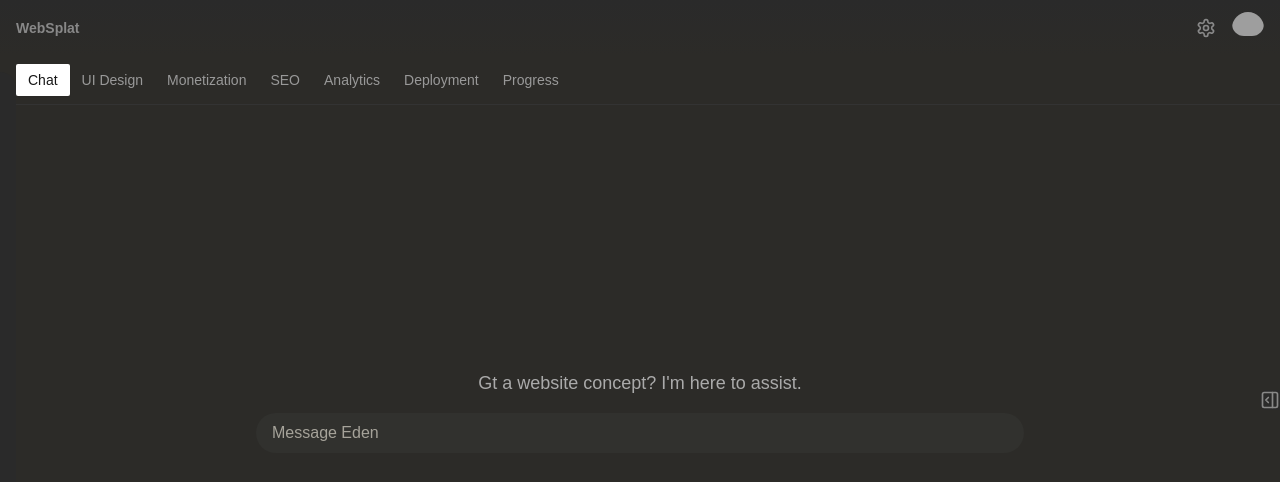
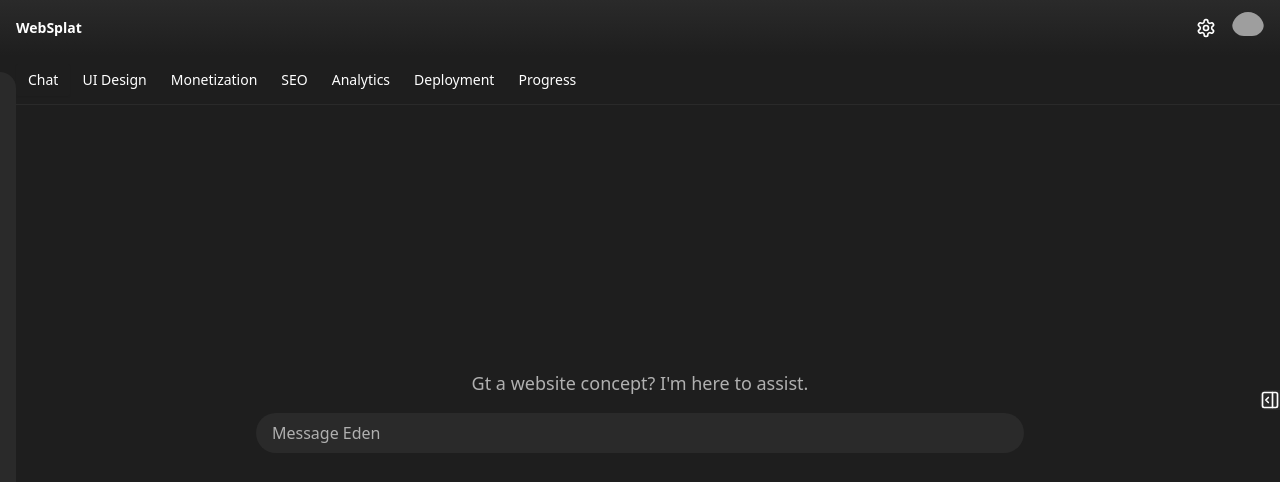
Before and after one commit to paradiselabs-ai/WebSplat, a Next.js app in the folder frontend/: page / in a window 1280 px wide. Shown: the top 482 px of the page. Built offline with nearby package versions, Linux system fonts and the light colour scheme; grey boxes are pictures that could not be loaded.

Commit message:
Updated Color Pallete
Changed the Color Pallete

```diff
--- a/frontend/src/app/globals.css
+++ b/frontend/src/app/globals.css
@@ -3,21 +3,66 @@
 @tailwind utilities;
 
 :root {
-  --background: #ffffff;
-  --foreground: #171717;
-}
-
-@media (prefers-color-scheme: dark) {
-  :root {
-    --background: #0a0a0a;
-    --foreground: #ededed;
-  }
+  --background: #1E1E1E;
+  --background-secondary: #2A2A2A;
+  --background-nav: #1A2333;
+  --foreground: #FFFFFF;
+  --foreground-secondary: #B0B0B0;
+  --accent-orange: #F0783C;
+  --accent-purple: #4A4794;
+  --success: #4CAF50;
+  --error: #F44336;
 }
 
 body {
   color: var(--foreground);
   background: var(--background);
-  font-family: Arial, Helvetica, sans-serif;
+  font-family: 'Geist', Arial, sans-serif;
+}
+
+@layer base {
+  h1, h2, h3, h4, h5, h6 {
+    color: var(--foreground);
+  }
+
+  p {
+    color: var(--foreground-secondary);
+  }
+
+  a {
+    color: var(--accent-orange);
+    transition: color 0.3s ease;
+  }
+
+  a:hover {
+    color: color-mix(in srgb, var(--accent-orange) 85%, white);
+  }
+}
+
+@layer components {
+  .btn {
+    @apply px-4 py-2 rounded transition-colors duration-300;
+  }
+
+  .btn-primary {
+    @apply bg-[var(--accent-orange)] text-white hover:bg-[color-mix(in_srgb,var(--accent-orange)_85%,white)];
+  }
+
+  .btn-secondary {
+    @apply bg-[var(--accent-purple)] text-white hover:bg-[color-mix(in_srgb,var(--accent-purple)_85%,white)];
+  }
+
+  .card {
+    @apply bg-[var(--background-secondary)] rounded-lg p-4 shadow-md;
+  }
+
+  .nav-item {
+    @apply bg-[var(--background-nav)] px-3 py-2 rounded transition-colors duration-300;
+  }
+
+  .nav-item:hover {
+    @apply bg-[color-mix(in_srgb,var(--background-nav)_85%,white)];
+  }
 }
 
 @layer utilities {
@@ -25,3 +70,17 @@ body {
     text-wrap: balance;
   }
 }
+
+@font-face {
+  font-family: 'Geist';
+  src: url('/fonts/GeistVF.woff') format('woff');
+  font-weight: 100 900;
+  font-style: normal;
+}
+
+@font-face {
+  font-family: 'Geist Mono';
+  src: url('/fonts/GeistMonoVF.woff') format('woff');
+  font-weight: 100 900;
+  font-style: normal;
+}
--- a/frontend/src/app/layout.tsx
+++ b/frontend/src/app/layout.tsx
@@ -14,8 +14,8 @@ const geistMono = localFont({
 });
 
 export const metadata: Metadata = {
-  title: "Create Next App",
-  description: "Generated by create next app",
+  title: "WebSplat",
+  description: "AI-powered website generation tool",
 };
 
 export default function RootLayout({
@@ -26,9 +26,11 @@ export default function RootLayout({
   return (
     <html lang="en">
       <body
-        className={`${geistSans.variable} ${geistMono.variable} antialiased`}
+        className={`${geistSans.variable} ${geistMono.variable} font-sans antialiased bg-[var(--background)] text-[var(--foreground)]`}
       >
-        {children}
+        <div className="min-h-screen flex flex-col">
+          {children}
+        </div>
       </body>
     </html>
   );
--- a/frontend/src/app/page.tsx
+++ b/frontend/src/app/page.tsx
@@ -1,6 +1,6 @@
 import { Metadata } from 'next';
 import WebSplatInterface from '../components/WebSplatInterface';
-import ErrorBoundary from '../components/ErrorBoundary'; // You'd need to create this component
+import ErrorBoundary from '../components/ErrorBoundary';
 
 export const metadata: Metadata = {
   title: 'WebSplat - AI-Powered Web Development',
@@ -10,17 +10,7 @@ export const metadata: Metadata = {
 export default function Home() {
   return (
     <ErrorBoundary>
-      <main className="min-h-screen">
-        <WebSplatInterface />
-      </main>
+      <WebSplatInterface />
     </ErrorBoundary>
   );
 }
-
-// If you need server-side data fetching, you can add it like this:
-// export async function getServerSideProps(context) {
-//   // Fetch data
-//   return {
-//     props: {}, // will be passed to the page component as props
-//   }
-// }
--- a/frontend/src/components/WebSplatInterface.tsx
+++ b/frontend/src/components/WebSplatInterface.tsx
@@ -34,9 +34,9 @@ const MinimalAutonomyControl: React.FC<{
         max="100"
         value={value}
         onChange={(e) => onChange(parseInt(e.target.value))}
-        className="w-full h-2 bg-orange-200 rounded-full appearance-none cursor-pointer"
+        className="w-full h-2 bg-[var(--background-secondary)] rounded-full appearance-none cursor-pointer"
         style={{
-          background: `linear-gradient(to right, #FFA500 0%, #FFA500 ${value}%, #E5E5E5 ${value}%, #E5E5E5 100%)`,
+          background: `linear-gradient(to right, var(--accent-orange) 0%, var(--accent-orange) ${value}%, var(--background-secondary) ${value}%, var(--background-secondary) 100%)`,
         }}
       />
       <input
@@ -45,7 +45,7 @@ const MinimalAutonomyControl: React.FC<{
         max="100"
         value={value}
         onChange={(e) => onChange(parseInt(e.target.value))}
-        className="w-12 text-center bg-transparent border border-gray-300 rounded"
+        className="w-12 text-center bg-transparent border border-[var(--background-secondary)] rounded text-[var(--foreground)]"
       />
     </div>
   );
@@ -54,7 +54,7 @@ const MinimalAutonomyControl: React.FC<{
 const LivePreview: React.FC<{ html: string; mode: PreviewMode }> = ({ html, mode }) => {
   return (
     <div className={`w-full h-full overflow-auto ${mode === 'mobile' ? 'max-w-[375px] mx-auto' : ''}`}>
-      <div className={`border-2 border-[#444444] rounded-lg overflow-hidden ${mode === 'mobile' ? 'w-[375px] h-[667px]' : 'w-full h-full'}`}>
+      <div className={`border-2 border-[var(--background-secondary)] rounded-lg overflow-hidden ${mode === 'mobile' ? 'w-[375px] h-[667px]' : 'w-full h-full'}`}>
         <iframe
           srcDoc={html}
           title="Live Preview"
@@ -89,7 +89,7 @@ const TypewriterText: React.FC<{ text: string }> = ({ text }) => {
     };
   }, [text]);
 
-  return <p className="text-[#AAAAAA] text-lg">{displayText}</p>;
+  return <p className="text-[var(--foreground-secondary)] text-lg">{displayText}</p>;
 };
 
 const WebSplatInterface: React.FC = () => {
@@ -227,11 +227,11 @@ const WebSplatInterface: React.FC = () => {
   };
 
   return (
-    <div className="h-screen flex flex-col bg-[#2C2B28] text-[#888888]">
+    <div className="h-screen flex flex-col bg-[var(--background)] text-[var(--foreground)]">
       {/* Top Bar */}
-      <header className="h-14 flex items-center justify-between px-4 z-10 bg-gradient-to-b from-[#2A2A2A] to-[#2C2B28]">
+      <header className="h-14 flex items-center justify-between px-4 z-10 bg-gradient-to-b from-[var(--background-secondary)] to-[var(--background)]">
         <div className="flex items-center space-x-4">
-          <span className="text-sm font-semibold text-[#888888]">WebSplat</span>
+          <span className="text-sm font-semibold text-[var(--foreground)]">WebSplat</span>
         </div>
         <div className="flex-1 flex justify-center items-center">
           {!isFirstInteraction && (
@@ -240,7 +240,7 @@ const WebSplatInterface: React.FC = () => {
                 value={projectName}
                 onChange={handleProjectNameChange}
                 onBlur={handleProjectNameBlur}
-                className="max-w-xs text-center bg-transparent border-none text-[#888888] focus:ring-0"
+                className="max-w-xs text-center bg-transparent border-none text-[var(--foreground)] focus:ring-0"
                 autoFocus
               />
             ) : (
@@ -250,7 +250,7 @@ const WebSplatInterface: React.FC = () => {
                 onMouseLeave={() => setIsHoveringProjectName(false)}
               >
                 <h1
-                  className={`text-xl font-bold text-[#888888] cursor-pointer hover:text-[#AAAAAA] transition-colors duration-300 ${projectName === 'Untitled Project' ? 'animate-pulse' : ''}`}
+                  className={`text-xl font-bold text-[var(--foreground)] cursor-pointer hover:text-[var(--foreground-secondary)] transition-colors duration-300 ${projectName === 'Untitled Project' ? 'animate-pulse' : ''}`}
                   onClick={() => setIsEditingProjectName(true)}
                 >
                   {projectName}
@@ -288,8 +288,8 @@ const WebSplatInterface: React.FC = () => {
         ></div>
 
         {/* Sidebar */}
-        <aside className={`w-64 p-4 flex flex-col bg-[#2A2A2A] text-[#888888] fixed h-[calc(100%-5rem)] mt-4 ml-4 mb-6 rounded-2xl transition-transform duration-300 ease-in-out ${sidebarOpen ? 'translate-x-0' : '-translate-x-full'} z-30`}>
-          <Button className="mb-6 bg-transparent text-[#999999] hover:bg-[#3A3A3A] transition-all duration-300 transform hover:scale-105">
+        <aside className={`w-64 p-4 flex flex-col bg-[var(--background-secondary)] text-[var(--foreground)] fixed h-[calc(100%-5rem)] mt-4 ml-4 mb-6 rounded-2xl transition-transform duration-300 ease-in-out ${sidebarOpen ? 'translate-x-0' : '-translate-x-full'} z-30`}>
+          <Button className="mb-6 bg-transparent text-[var(--foreground)] hover:bg-[var(--background-nav)] transition-all duration-300 transform hover:scale-105">
             <Plus className="mr-2 h-4 w-4" /> New Website
           </Button>
           <ScrollArea className="flex-1">
@@ -298,14 +298,14 @@ const WebSplatInterface: React.FC = () => {
                 <Button
                   key={index}
                   variant="ghost"
-                  className={`w-full justify-start hover:bg-[#3A3A3A] transition-all duration-300 group ${activeView === item.name ? 'bg-[#3A3A3A]' : ''}`}
+                  className={`w-full justify-start hover:bg-[var(--background-nav)] transition-all duration-300 group ${activeView === item.name ? 'bg-[var(--background-nav)]' : ''}`}
                   onClick={() => setActiveView(item.name)}
                 >
                   <div className="flex items-center w-full">
-                    <div className="p-2 rounded-lg mr-3 group-hover:bg-[#4A4A4A] transition-colors duration-300">
-                      <item.icon className="h-5 w-5 text-[#888888] group-hover:text-[#AAAAAA] transition-colors duration-300" />
+                    <div className="p-2 rounded-lg mr-3 group-hover:bg-[var(--background)] transition-colors duration-300">
+                      <item.icon className="h-5 w-5 text-[var(--foreground)] group-hover:text-[var(--foreground-secondary)] transition-colors duration-300" />
                     </div>
-                    <span className="text-[#888888] group-hover:text-[#AAAAAA] transition-colors duration-300 text-sm">{item.name}</span>
+                    <span className="text-[var(--foreground)] group-hover:text-[var(--foreground-secondary)] transition-colors duration-300 text-sm">{item.name}</span>
                   </div>
                 </Button>
               ))}
@@ -323,9 +323,9 @@ const WebSplatInterface: React.FC = () => {
         </aside>
 
         {/* Main Content */}
-        <main className={`flex-1 flex flex-col overflow-hidden bg-[#2C2B28] text-[#999999] transition-all duration-300 ease-in-out ${sidebarOpen ? 'ml-64' : 'ml-0'}`}>
+        <main className={`flex-1 flex flex-col overflow-hidden bg-[var(--background)] text-[var(--foreground)] transition-all duration-300 ease-in-out ${sidebarOpen ? 'ml-64' : 'ml-0'}`}>
           <Tabs value={activeView} onValueChange={setActiveView} className="flex-1 flex flex-col">
-            <TabsList className="justify-start px-4 py-2 border-b border-[#333333]">
+            <TabsList className="justify-start px-4 py-2 border-b border-[var(--background-secondary)]">
               <TabsTrigger value="chat">Chat</TabsTrigger>
               {agentViews.map((view, index) => (
                 <TabsTrigger key={index} value={view.name}>{view.name}</TabsTrigger>
@@ -337,14 +337,14 @@ const WebSplatInterface: React.FC = () => {
                 <div className="w-3/5 max-w-3xl">
                   <ScrollArea className={`h-[calc(100vh-10rem)] mt-4 ${isFirstInteraction ? 'hidden' : ''}`}>
                     {messages.map((message: Message, index: number) => (
-                      <div key={index} className={`mb-4 ${message.role === 'ai' ? 'bg-[#31312E] text-[#F5F4EF] p-3 rounded-2xl' : 'bg-[#21201C] text-[#E5E5E2] p-3 rounded-2xl'}`}>
+                      <div key={index} className={`mb-4 ${message.role === 'ai' ? 'bg-[var(--background-secondary)] text-[var(--foreground)] p-3 rounded-2xl' : 'bg-[var(--background-nav)] text-[var(--foreground)] p-3 rounded-2xl'}`}>
                         <p className={message.role === 'ai' ? 'font-tiempos text-base' : 'font-styrene text-[15px]'}>
                           {message.content}
                         </p>
                       </div>
                     ))}
                     {isTyping && (
-                      <div className="mb-4 bg-[#31312E] text-[#F5F4EF] p-3 rounded-2xl">
+                      <div className="mb-4 bg-[var(--background-secondary)] text-[var(--foreground)] p-3 rounded-2xl">
                         <p className="font-tiempos text-base">{currentAiMessage}</p>
                       </div>
                     )}
@@ -365,13 +365,13 @@ const WebSplatInterface: React.FC = () => {
                       <div className="relative flex-1">
                         <Input
                           placeholder={isFirstInteraction ? "Message Eden" : "Reply to Eden..."}
-                          className="w-full bg-[#31312E] text-[#E5E5E2] rounded-full pl-4 pr-12 py-2 focus:ring-2 focus:ring-[#444444] focus:border-transparent placeholder-[#A6A39A]"
+                          className="w-full bg-[var(--background-secondary)] text-[var(--foreground)] rounded-full pl-4 pr-12 py-2 focus:ring-2 focus:ring-[var(--accent-orange)] focus:border-transparent placeholder-[var(--foreground-secondary)]"
                           value={inputMessage}
                           onChange={(e: ChangeEvent<HTMLInputElement>) => setInputMessage(e.target.value)}
                         />
                         <Button
                           type="submit"
-                          className={`absolute right-1 top-1/2 transform -translate-y-1/2 bg-[#A3512B] text-white hover:bg-[#B5613B] transition-all duration-300 ${isSending ? 'animate-pulse' : ''} rounded-full w-8 h-8 flex items-center justify-center opacity-0 ${inputMessage.trim() !== '' ? 'opacity-100' : ''}`}
+                          className={`absolute right-1 top-1/2 transform -translate-y-1/2 bg-[var(--accent-orange)] text-white hover:bg-[color-mix(in_srgb,var(--accent-orange)_85%,white)] transition-all duration-300 ${isSending ? 'animate-pulse' : ''} rounded-full w-8 h-8 flex items-center justify-center opacity-0 ${inputMessage.trim() !== '' ? 'opacity-100' : ''}`}
                           disabled={isSending || inputMessage.trim() === ''}
                         >
                           <ArrowUp className="h-4 w-4" />
@@ -387,14 +387,14 @@ const WebSplatInterface: React.FC = () => {
                 <h2 className="text-xl font-bold mb-4">{view.name}</h2>
                 <ul className="space-y-2">
                   {view.content.map((item, i) => (
-                    <li key={i} className="bg-[#31312E] p-2 rounded">{item}</li>
+                    <li key={i} className="bg-[var(--background-secondary)] p-2 rounded">{item}</li>
                   ))}
                 </ul>
-                <Button onClick={() => requestStrategyExplanation(view.name)} className="mt-4">
+                <Button onClick={() => requestStrategyExplanation(view.name)} className="mt-4 bg-[var(--accent-purple)] hover:bg-[color-mix(in_srgb,var(--accent-purple)_85%,white)]">
                   Explain {view.name} Strategy
                 </Button>
                 {strategyExplanation && (
-                  <div className="mt-4 bg-[#31312E] p-3 rounded">
+                  <div className="mt-4 bg-[var(--background-secondary)] p-3 rounded">
                     <h3 className="font-bold mb-2">{view.name} Strategy Explanation:</h3>
                     <p>{strategyExplanation}</p>
                   </div>
@@ -403,11 +403,11 @@ const WebSplatInterface: React.FC = () => {
             ))}
             <TabsContent value="progress" className="flex-1 p-4 overflow-auto">
               <h2 className="text-xl font-bold mb-4">Progress Report</h2>
-              <Button onClick={requestProgressReport} className="mb-4">
+              <Button onClick={requestProgressReport} className="mb-4 bg-[var(--accent-orange)] hover:bg-[color-mix(in_srgb,var(--accent-orange)_85%,white)]">
                 Get Progress Report
               </Button>
               {progressReport && (
-                <div className="bg-[#31312E] p-3 rounded">
+                <div className="bg-[var(--background-secondary)] p-3 rounded">
                   <pre className="whitespace-pre-wrap">{progressReport}</pre>
                 </div>
               )}
@@ -420,15 +420,15 @@ const WebSplatInterface: React.FC = () => {
           variant="ghost"
           size="icon"
           onClick={togglePreview}
-          className="fixed top-1/2 right-0 transform -translate-y-1/2 z-40 bg-[#2A2A2A] hover:bg-[#3A3A3A] rounded-l-md"
+          className="fixed top-1/2 right-0 transform -translate-y-1/2 z-40 bg-[var(--background-secondary)] hover:bg-[var(--background-nav)] rounded-l-md"
           title="Toggle Preview"
         >
           <PanelRightOpen className="h-5 w-5" />
         </Button>
 
         {/* Real-time Preview Panel */}
-        <aside className={`fixed inset-0 bg-[#2A2A2A] text-[#888888] transition-transform duration-300 ease-in-out ${previewOpen ? 'translate-x-0' : 'translate-x-full'} z-50`}>
-          <div className="h-14 border-b border-[#333333] flex items-center justify-between px-4">
+        <aside className={`fixed inset-0 bg-[var(--background-secondary)] text-[var(--foreground)] transition-transform duration-300 ease-in-out ${previewOpen ? 'translate-x-0' : 'translate-x-full'} z-50`}>
+          <div className="h-14 border-b border-[var(--background-nav)] flex items-center justify-between px-4">
             <h2 className="font-semibold">Real-time Preview</h2>
             <div className="flex space-x-2">
               <Button
@@ -458,7 +458,7 @@ const WebSplatInterface: React.FC = () => {
           <div className="flex-1 p-4 overflow-auto h-[calc(100vh-3.5rem)]">
             <LivePreview html={generatedHtml} mode={previewMode} />
           </div>
-          <div className="p-2 text-sm text-[#777777] text-center">
+          <div className="p-2 text-sm text-[var(--foreground-secondary)] text-center">
             Note: This preview updates live as the AI generates the website code.
           </div>
         </aside>
```
